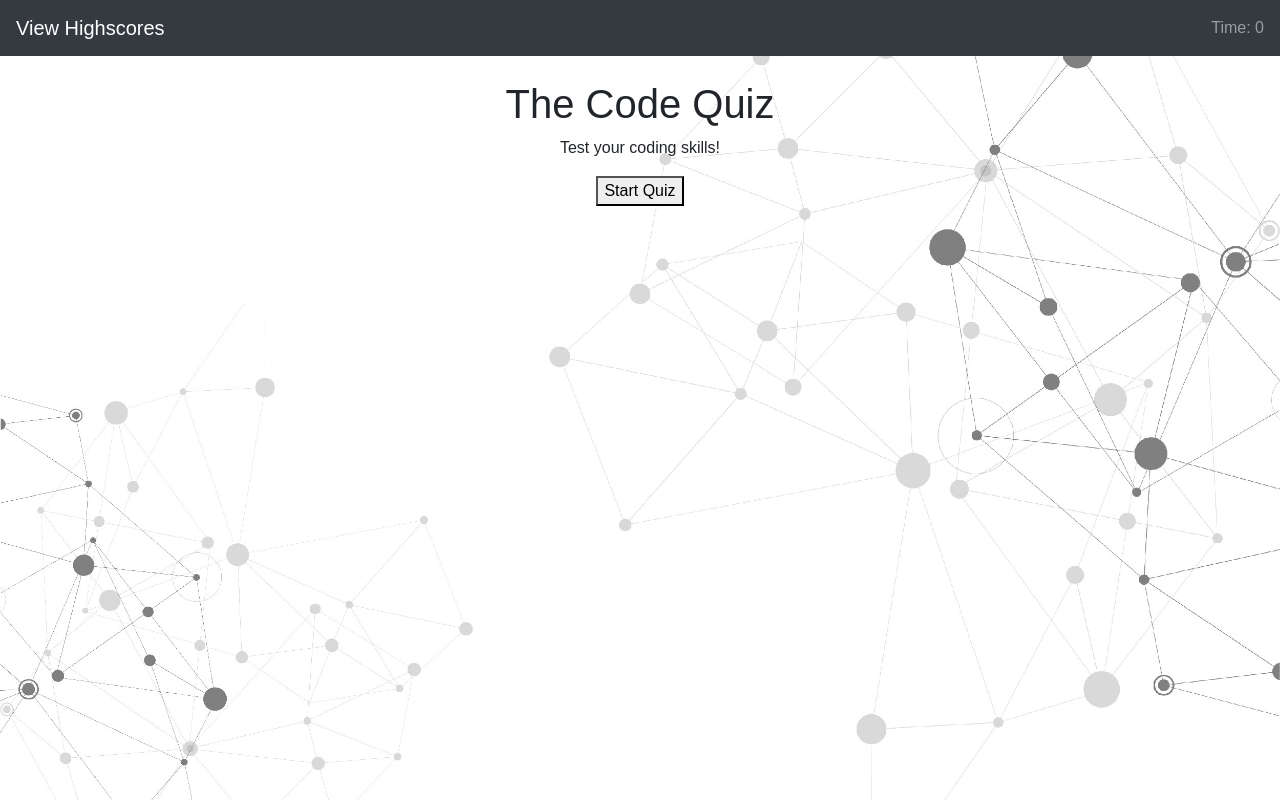
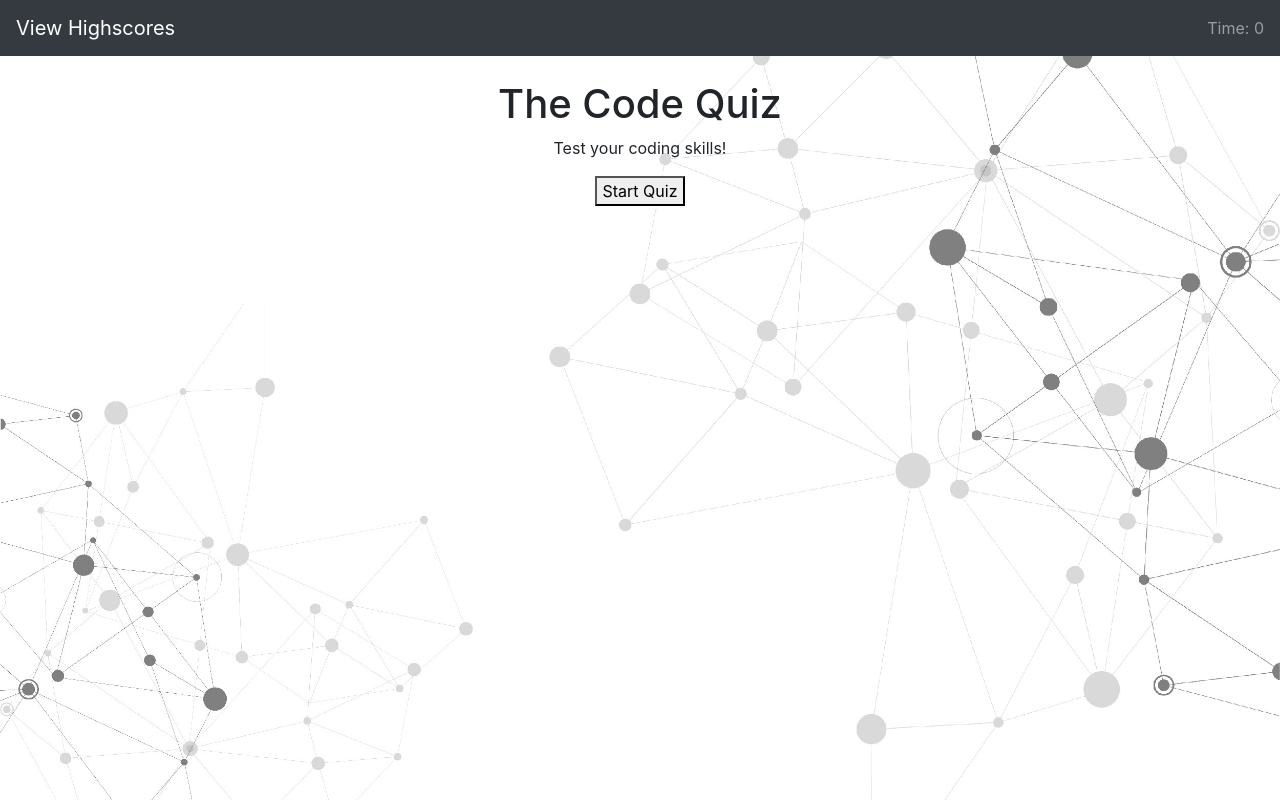
Before and after one commit to sa605935/CodeQuiz, a plain HTML site: page index.html in a window 1280 px wide. Drawn offline with nearby package versions, Linux system fonts and the light colour scheme.

Commit message:
Changed background & CSS text

```diff
--- a/style.css
+++ b/style.css
@@ -2,5 +2,4 @@ body {
     background-image: url(images/white_background.jpg);
     background-repeat: no-repeat;
     background-size: cover;
-    font-family: 'Quicksand', sans-serif;
-}
+    }
```
Also changed, not shown: images/orange_background.jpg (deleted).
